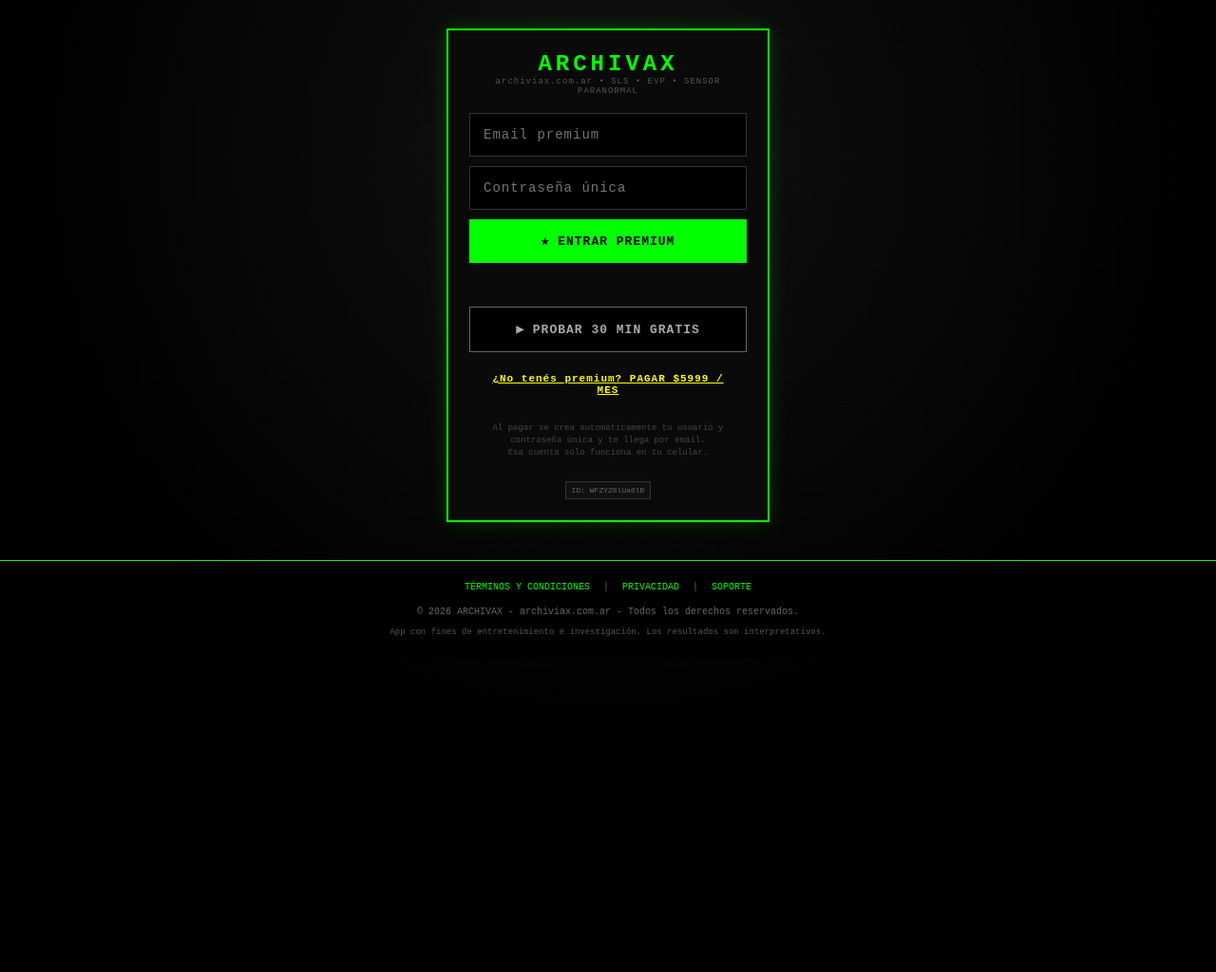
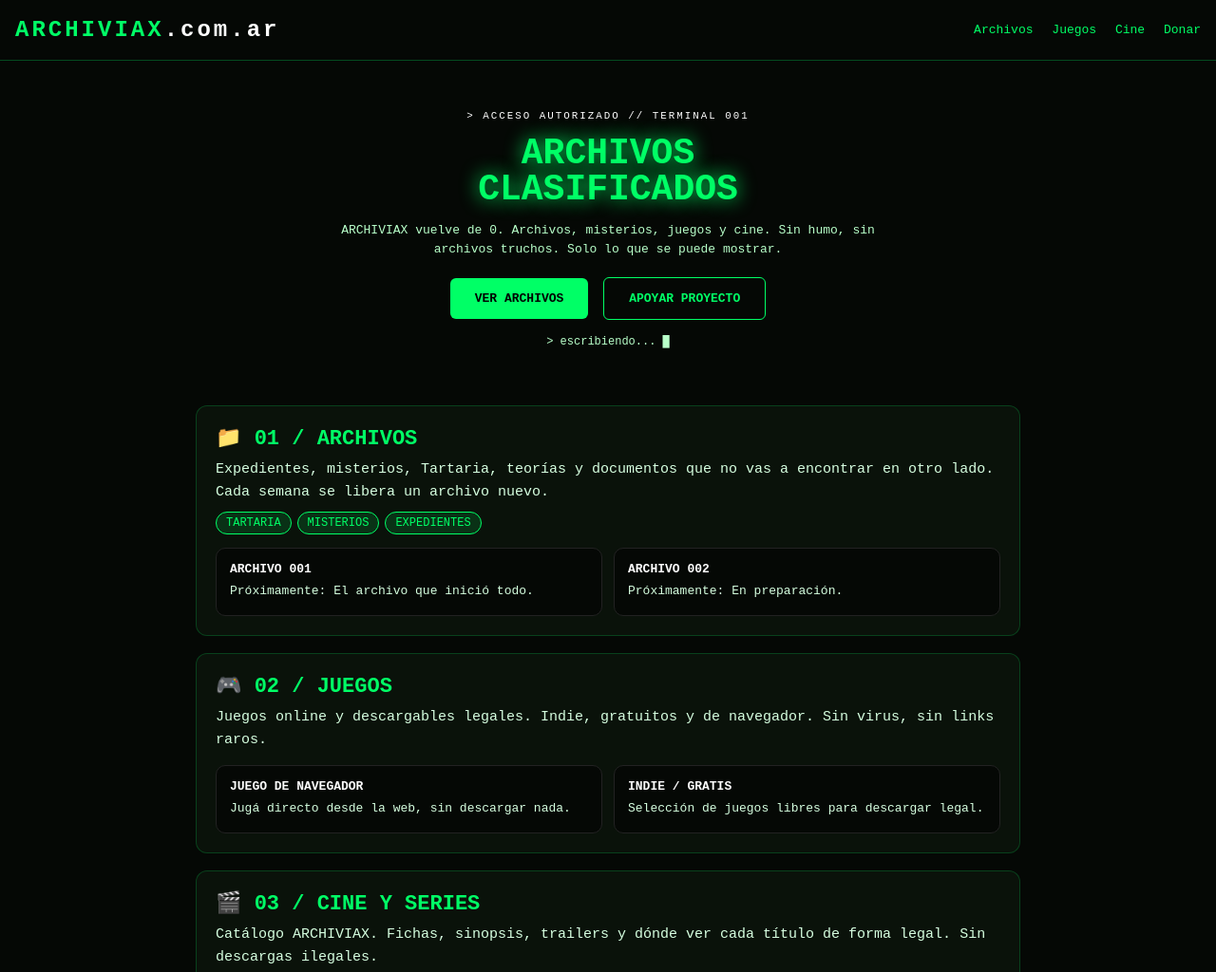
Before and after one commit to archivaxfundador/archivax-terminal, a plain HTML site: page index.html in a window 1280 px wide. Shown: the top 1024 px of the page at 95% size. Before the commit the page ends 800 px from the top, so only its background shows below. Drawn offline with nearby package versions, Linux system fonts and the light colour scheme.

Commit message:
Update HTML structure and styles for ARCHIVIAX

```diff
--- a/index.html
+++ b/index.html
@@ -2,97 +2,103 @@
 <html lang="es">
 <head>
 <meta charset="UTF-8">
-<meta name="viewport" content="width=device-width, initial-scale=1.0, user-scalable=no">
-<title>ARCHIVAX - Acceso Premium</title>
-<link rel="manifest" href="./manifest.json">
-<meta name="theme-color" content="#00ff00">
-<link rel="icon" type="image/png" sizes="192x192" href="./icon-192.png">
-<link rel="icon" type="image/png" sizes="512x512" href="./icon-512.png">
-<link rel="apple-touch-icon" href="./icon-512.png">
-<meta name="description" content="Llamadas paranormales reales, historias de terror y chat con entidades. Atrevete a llamar.">
-<script src="https://cdn.jsdelivr.net/npm/@supabase/supabase-js@2"></script>
+<meta name="viewport" content="width=device-width, initial-scale=1.0">
+<title>ARCHIVIAX - Acceso a Archivos Clasificados</title>
 <style>
-*{margin:0;padding:0;box-sizing:border-box}
-body{background:#000;color:#0f0;font-family:monospace;display:flex;flex-direction:column;align-items:center;min-height:100vh;padding:0;overflow-y:auto}
-.bg{position:fixed;top:0;left:0;width:100%;height:100%;background:radial-gradient(circle at 50% 20%, #111 0%, #000 70%);z-index:0}
-.box{position:relative;z-index:1;width:100%;max-width:340px;background:#0a0a0a;border:2px solid #0f0;padding:22px;box-shadow:0 0 20px rgba(0,255,0,.2);margin-top:30px}
-h1{text-align:center;letter-spacing:4px;font-size:24px}
-.sub{text-align:center;font-size:9px;color:#555;margin-bottom:18px;letter-spacing:1px}
-input{width:100%;padding:14px;background:#000;border:1px solid #333;color:#0f0;margin-bottom:10px;font-family:monospace;font-size:14px;letter-spacing:1px}
-input:focus{border-color:#0f0;outline:none}
-.btn{width:100%;padding:15px;font-weight:bold;border:none;font-family:monospace;font-size:13px;cursor:pointer;letter-spacing:1px}
-.btn-main{background:#0f0;color:#000}
-.btn-sec{background:#000;border:1px solid #666;color:#aaa;margin-top:12px}
-.btn-buy{background:transparent;color:#ff0;font-size:11px;text-decoration:underline;margin-top:12px;padding:10px}
-#msg{min-height:18px;font-size:11px;text-align:center;margin:8px 0}
-.info{font-size:9px;color:#444;text-align:center;margin-top:18px;line-height:13px}
-.badge{display:inline-block;background:#111;border:1px solid #333;color:#666;font-size:8px;padding:2px 6px;margin-top:10px}
-footer{position:relative;z-index:1;width:100%;margin-top:40px;background:#000;border-top:1px solid #0f0;padding:20px 15px;text-align:center;font-size:10px;color:#666;line-height:1.6}
-footer a{color:#0f0;text-decoration:none;margin:0 8px}
+  *{margin:0;padding:0;box-sizing:border-box;font-family:monospace}
+  body{background:#050805;color:#00ff66;overflow-x:hidden}
+  header{padding:18px 16px;display:flex;justify-content:space-between;align-items:center;border-bottom:1px solid #00ff6644;position:sticky;top:0;background:#050805;z-index:10}
+  .logo{font-size:24px;font-weight:900;letter-spacing:3px}
+  .logo span{color:#fff}
+  nav a{color:#00ff66;text-decoration:none;font-size:13px;margin-left:12px}
+  .hero{padding:50px 18px 30px;text-align:center}
+  .hero small{color:#fff;letter-spacing:2px}
+  .hero h1{font-size:38px;line-height:1;margin:14px 0;text-shadow:0 0 20px #00ff66}
+  .hero p{color:#b8ffc9;max-width:600px;margin:0 auto;line-height:1.5}
+  .btn{display:inline-block;margin-top:20px;background:#00ff66;color:#000;padding:14px 26px;font-weight:900;text-decoration:none;border-radius:6px}
+  .btn2{display:inline-block;margin-top:20px;border:1px solid #00ff66;color:#00ff66;padding:14px 26px;font-weight:900;text-decoration:none;border-radius:6px;margin-left:8px}
+  .wrap{max-width:900px;margin:0 auto;padding:10px 16px 60px}
+  .card{border:1px solid #00ff6633;background:#0a120a;padding:20px;border-radius:12px;margin-top:18px}
+  .card h2{font-size:22px;margin-bottom:8px}
+  .card p{color:#d6ffe0;line-height:1.6;font-size:15px}
+  .tag{display:inline-block;background:#00ff6622;border:1px solid #00ff66;padding:4px 10px;border-radius:20px;font-size:12px;margin:8px 6px 0 0}
+  .grid{display:grid;grid-template-columns:1fr 1fr;gap:12px;margin-top:14px}
+  .mini{background:#050805;border:1px solid #222;padding:14px;border-radius:10px}
+  .mini b{color:#fff}
+  .mini p{font-size:13px;margin-top:6px}
+  .donar{background:#00ff66;color:#000;text-align:center}
+  .donar p{color:#022a0e}
+  .donar .btn{background:#000;color:#00ff66}
+  footer{text-align:center;padding:20px;font-size:12px;color:#888;border-top:1px solid #222}
+  footer a{color:#00ff66}
+  @media(max-width:600px){.grid{grid-template-columns:1fr}.hero h1{font-size:30px}.btn2{margin-left:0}}
 </style>
 </head>
 <body>
-<div class="bg"></div>
-<div class="box">
-<h1>ARCHIVAX</h1>
-<div class="sub">archiviax.com.ar • SLS • EVP • SENSOR PARANORMAL</div>
-<input id="email" type="email" placeholder="Email premium" autocomplete="email">
-<input id="pass" type="password" placeholder="Contraseña única" autocomplete="current-password">
-<button id="loginBtn" class="btn btn-main">★ ENTRAR PREMIUM</button>
-<div id="msg"></div>
-<button id="trialBtn" class="btn btn-sec">▶ PROBAR 30 MIN GRATIS</button>
-<button id="buyBtn" class="btn btn-buy">¿No tenés premium? PAGAR $5999 / MES</button>
-<div class="info">Al pagar se crea automáticamente tu usuario y<br>contraseña única y te llega por email.<br>Esa cuenta solo funciona en tu celular.<br><br><span id="fpInfo" class="badge">ID: verificando...</span></div>
+
+<header>
+  <div class="logo">ARCHIVIAX<span>.com.ar</span></div>
+  <nav>
+    <a href="#archivos">Archivos</a>
+    <a href="#juegos">Juegos</a>
+    <a href="#cine">Cine</a>
+    <a href="#donar">Donar</a>
+  </nav>
+</header>
+
+<section class="hero">
+  <small>> ACCESO AUTORIZADO // TERMINAL 001</small>
+  <h1>ARCHIVOS<br>CLASIFICADOS</h1>
+  <p>ARCHIVIAX vuelve de 0. Archivos, misterios, juegos y cine. Sin humo, sin archivos truchos. Solo lo que se puede mostrar.</p>
+  <a class="btn" href="#archivos">VER ARCHIVOS</a>
+  <a class="btn2" href="#donar">APOYAR PROYECTO</a>
+  <p style="margin-top:14px;font-size:12px">> escribiendo... █</p>
+</section>
+
+<div class="wrap">
+
+  <div class="card" id="archivos">
+    <h2>📁 01 / ARCHIVOS</h2>
+    <p>Expedientes, misterios, Tartaria, teorías y documentos que no vas a encontrar en otro lado. Cada semana se libera un archivo nuevo.</p>
+    <span class="tag">TARTARIA</span><span class="tag">MISTERIOS</span><span class="tag">EXPEDIENTES</span>
+    <div class="grid">
+      <div class="mini"><b>ARCHIVO 001</b><p>Próximamente: El archivo que inició todo.</p></div>
+      <div class="mini"><b>ARCHIVO 002</b><p>Próximamente: En preparación.</p></div>
+    </div>
+  </div>
+
+  <div class="card" id="juegos">
+    <h2>🎮 02 / JUEGOS</h2>
+    <p>Juegos online y descargables legales. Indie, gratuitos y de navegador. Sin virus, sin links raros.</p>
+    <div class="grid">
+      <div class="mini"><b>JUEGO DE NAVEGADOR</b><p>Jugá directo desde la web, sin descargar nada.</p></div>
+      <div class="mini"><b>INDIE / GRATIS</b><p>Selección de juegos libres para descargar legal.</p></div>
+    </div>
+  </div>
+
+  <div class="card" id="cine">
+    <h2>🎬 03 / CINE Y SERIES</h2>
+    <p>Catálogo ARCHIVIAX. Fichas, sinopsis, trailers y dónde ver cada título de forma legal. Sin descargas ilegales.</p>
+    <div class="grid">
+      <div class="mini"><b>TOP 10 ARCHIVIAX</b><p>Películas que parecen prohibidas, pero no lo son.</p></div>
+      <div class="mini"><b>SERIES DESAPARECIDAS</b><p>Series que desaparecieron de internet y por qué.</p></div>
+    </div>
+  </div>
+
+  <div class="card donar" id="donar">
+    <h2>☕ APOYÁ ARCHIVIAX</h2>
+    <p>ARCHIVIAX se mantiene con donaciones. Si querés que siga online y sigamos liberando archivos, ayudás acá.</p>
+    <p style="margin-top:12px"><b>Meta del mes para hosting: $15.000</b></p>
+    <a class="btn" href="https://cafecito.app/tu-usuario" target="_blank">DONAR CON CAFECITO</a>
+    <p style="margin-top:12px;font-size:12px">Después cambiá ese link por tu link real de Cafecito o Mercado Pago.</p>
+  </div>
+
 </div>
+
 <footer>
-<div style="margin-bottom:10px">
-<a href="terminos-y-condiciones.html">TÉRMINOS Y CONDICIONES</a> | <a href="privacidad.html">PRIVACIDAD</a> | <a href="https://chat.whatsapp.com/LvOt036C0Kn8hyAVdRXmsr">SOPORTE</a>
-</div>
-<div>© 2026 ARCHIVAX - archiviax.com.ar - Todos los derechos reservados.</div>
-<div style="font-size:9px;margin-top:6px;color:#555">App con fines de entretenimiento e investigación. Los resultados son interpretativos.</div>
+  © 2026 ARCHIVIAX - Todos los derechos reservados<br>
+  <a href="privacidad.html">Privacidad</a> | <a href="terminos-y-condiciones.html">Términos</a>
 </footer>
-<script>
-const SUPA_URL='https://yxfzvogiladjupikgqyt.supabase.co'
-const SUPA_ANON='sb_publishable_a1vTW1SY3abxVyn2qFDNlA_K_n3xgOc'
-const MP_LINK='https://www.mercadopago.com.ar/checkout/v1/payment?pref_id=TU_PREF_ID'
-const supa=supabase.createClient(SUPA_URL,SUPA_ANON)
-function getFingerprint(){try{const c=document.createElement('canvas');const x=c.getContext('2d');x.textBaseline='top';x.font='14px Arial';x.fillText('archiviax.com.ar '+navigator.language,2,2);return btoa(c.toDataURL().slice(-70)+navigator.hardwareConcurrency+screen.width).slice(0,32)}catch{return 'fp_'+screen.width}}
-const FP=getFingerprint()
-document.getElementById('fpInfo').textContent='ID: '+FP.slice(0,12)
-const params=new URLSearchParams(location.search)
-if(params.get('blocked')==='1'){document.getElementById('msg').innerHTML='<span style="color:red">⏳ Bloqueado 24hs por usar los 30 min gratis</span>'}
-if(params.get('expired')==='1'){document.getElementById('msg').innerHTML='<span style="color:red">❌ Premium vencido, renová</span>'}
-async function autoRedirect(){const {data:{session}}=await supa.auth.getSession();if(session){const meta=session.user.user_metadata||{};if(meta.expires_at && new Date(meta.expires_at)>new Date()){location.href='menu.html'}}}
-autoRedirect()
-document.getElementById('loginBtn').onclick=async()=>{
-const email=document.getElementById('email').value.trim();const pass=document.getElementById('pass').value.trim();const msg=document.getElementById('msg');
-if(!email||!pass){msg.innerHTML='<span style="color:red">Falta email y contraseña</span>';return}
-msg.innerHTML='<span style="color:yellow">Verificando...</span>';
-const {data,error}=await supa.auth.signInWithPassword({email,password:pass});
-if(error){msg.innerHTML='<span style="color:red">❌ Usuario o contraseña incorrecta</span>';return}
-const meta=data.user.user_metadata||{};
-if(!meta.expires_at||new Date(meta.expires_at)<new Date()){msg.innerHTML='<span style="color:red">❌ Suscripción vencida.</span>';await supa.auth.signOut();return}
-if(meta.fp&&meta.fp!==FP){msg.innerHTML='<span style="color:orange">⚠️ Esta cuenta ya está vinculada a otro celular.</span>';await supa.auth.signOut();return}
-msg.innerHTML=`<span style="color:#0f0">✅ Activo hasta ${new Date(meta.expires_at).toLocaleDateString()}</span>`;
-setTimeout(()=>{location.href='menu.html'},800)
-}
-document.getElementById('trialBtn').onclick=()=>{
-const STORAGE_KEY='archiviax_v26';
-try{
-let state=null; try{state=JSON.parse(localStorage.getItem(STORAGE_KEY))}catch{}
-const now=Date.now();
-if(state?.blockedUntil && now < state.blockedUntil){
-const hrs=Math.ceil((state.blockedUntil-now)/3600000);
-document.getElementById('msg').innerHTML=`<span style="color:red">⏳ Ya usaste tu prueba. Bloqueado ${hrs}hs.</span>`;
-return;
-}
-if(!state || !state.trialStart){
-localStorage.setItem(STORAGE_KEY, JSON.stringify({trialStart: now}));
-}
-}catch(e){}
-location.href='menu.html?mode=trial';
-}
-document.getElementById('buyBtn').onclick=()=>{window.open(MP_LINK+`&fp=${FP}`,'_blank')}
-</script>
+
 </body>
 </html>
```
